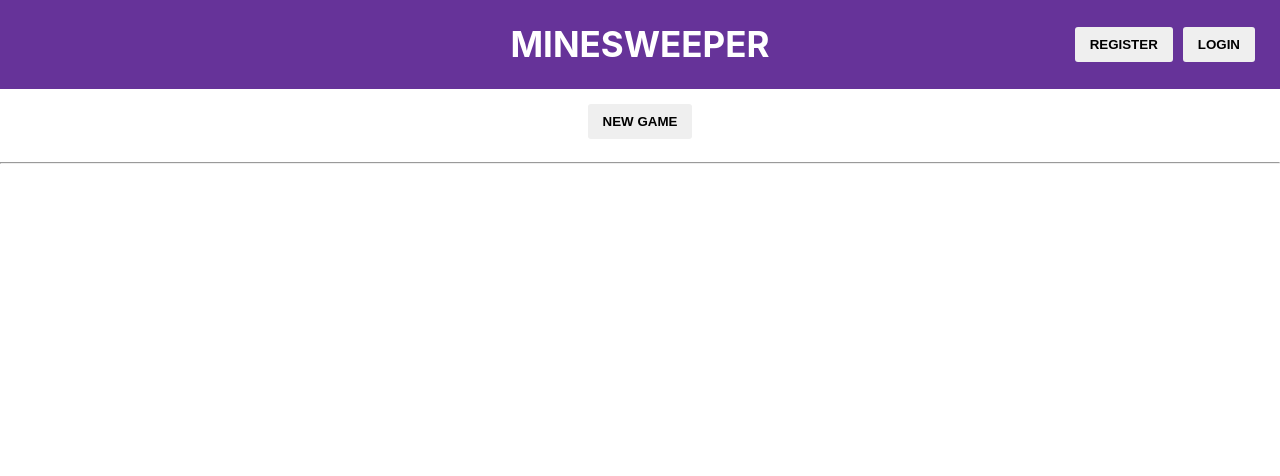
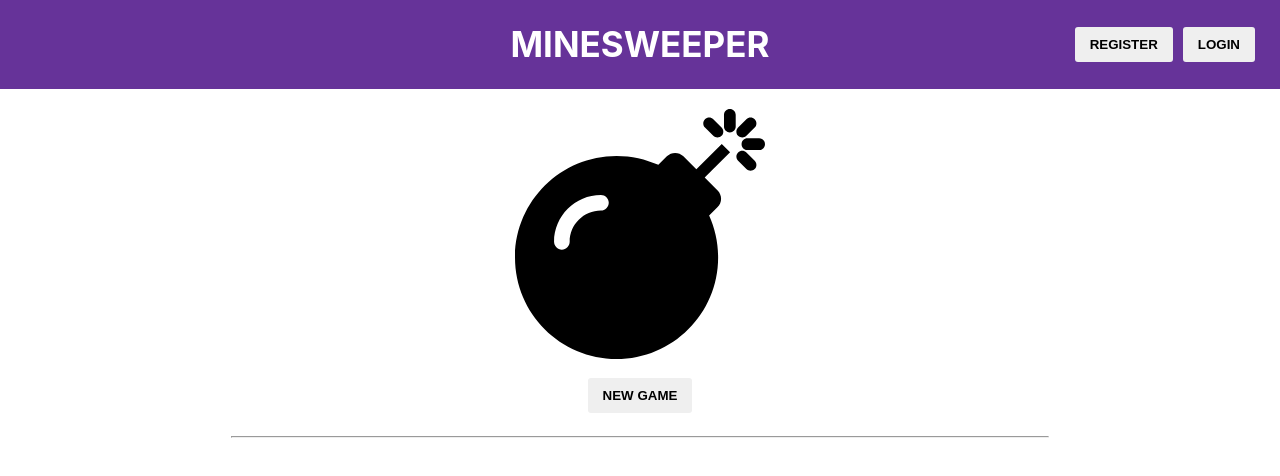
Before and after one commit to rjpizarro/minesweeper-client, a React (Create React App) app: page / in a window 1280 px wide. Shown: the top 476 px of the page. Built offline with nearby package versions, Linux system fonts and the light colour scheme.

Commit message:
Added App container wrapper

```diff
--- a/src/App.tsx
+++ b/src/App.tsx
@@ -2,6 +2,7 @@
 import React, {useEffect, useState} from 'react';
 import './App.css';
 import { Switch, Route, useHistory } from 'react-router-dom'
+import { FaBomb } from 'react-icons/fa'
 
 // COMPONENTS
 import Button from './components/button'
@@ -15,6 +16,7 @@ import AppHeader from './components/app-header'
 // LIBS
 import { useAuthContext } from './libs/auth-store'
 import { getJWT, getUsername } from './libs/AuthPersistLocalStorage'
+import AppContainer from './components/app-container'
 
 const App = () => {
     const history = useHistory()
@@ -66,22 +68,25 @@ const App = () => {
             />
             {
                 appReady
-                    ? <div>
+                    ? <AppContainer>
                         <Switch>
                             <Route path="/game" component={GameContainer} />
                             <Route path="/auth" component={AuthContainer} />
                             <Route path="/">
+                                <div>
+                                    <FaBomb size={250} />
+                                </div>
                                 <Button
                                     label="New game"
                                     onClick={() => {
                                         history.push('/game/new')
                                     }}
                                 />
-                                <hr />
+                                <hr style={{width: '85%' }}  />
                                 { token && <UserGamesContainer />}
                             </Route>
                         </Switch>
-                    </div>
+                    </AppContainer>
                     : null
             }
 
--- /dev/null
+++ b/src/components/app-container/index.tsx
@@ -0,0 +1,16 @@
+import React from 'react'
+import './style.scss'
+
+interface AppContainerProps {
+    children?: React.ReactChild
+}
+
+const AppContainer = (props: AppContainerProps) => {
+    return (
+        <div className='app-container'>
+            { props.children }
+        </div>
+    )
+}
+
+export default AppContainer
--- /dev/null
+++ b/src/components/app-container/style.scss
@@ -0,0 +1,5 @@
+.app-container {
+  width: 960px;
+  margin: 0 auto;
+  padding: 20px 0;
+}
```
